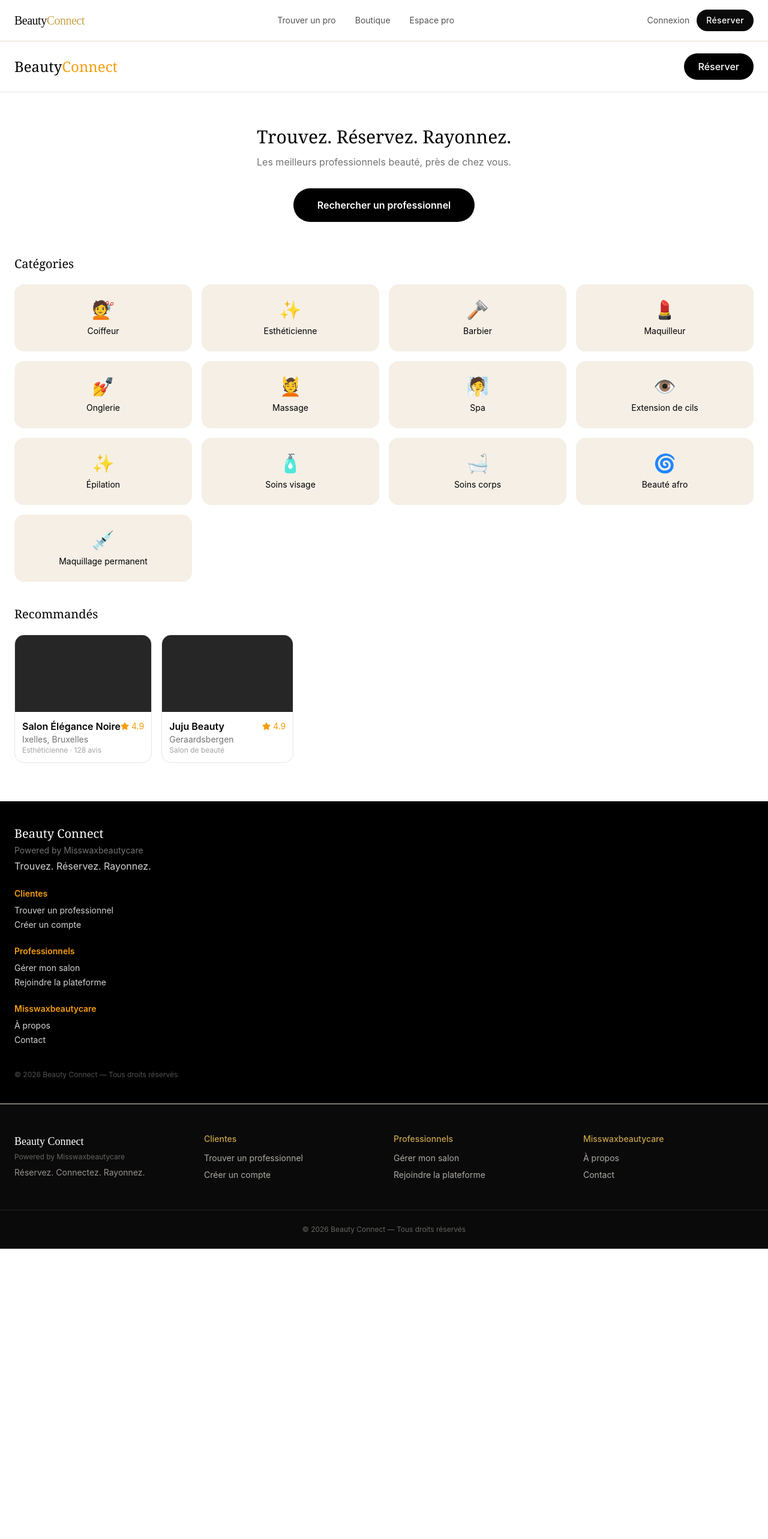
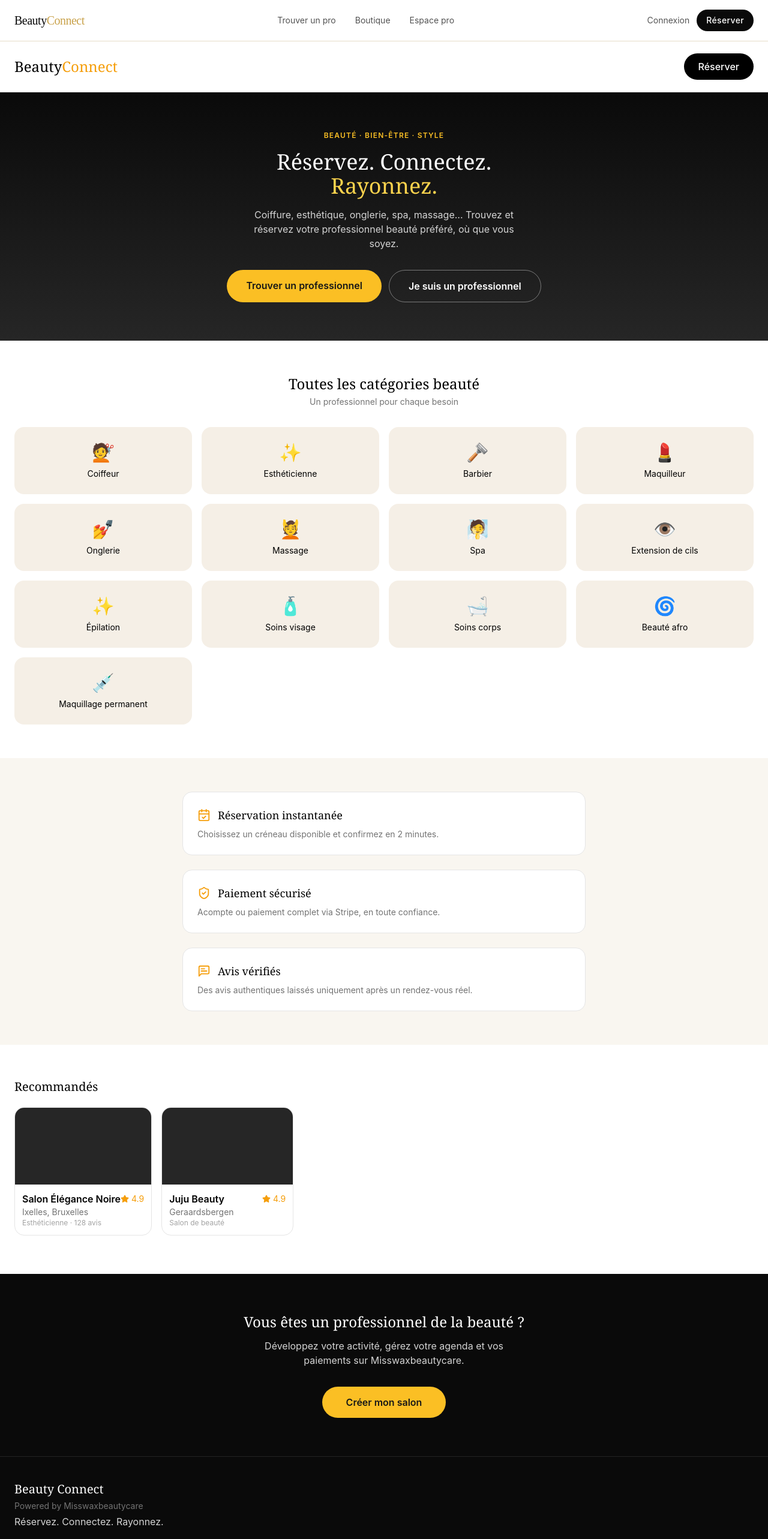
Before and after one commit to Misswaxbeautycare/beautyconnect, a Next.js app: page / in a window 1280 px wide. Shown: the top 2566 px of the page at 60% size. Before the commit the page ends 2082 px from the top, so only its background shows below. Built offline with nearby package versions, Linux system fonts and the light colour scheme.

Commit message:
Update page.tsx

```diff
--- a/app/page.tsx
+++ b/app/page.tsx
@@ -1,5 +1,5 @@
 import Link from "next/link";
-import { Star } from "lucide-react";
+import { Star, CalendarCheck, ShieldCheck, MessageSquareText } from "lucide-react";
 
 const categories = [
   { name: "Coiffeur", icon: "💇" },
@@ -32,22 +32,43 @@ export default function HomePage() {
         </Link>
       </header>
 
-      <section className="px-6 py-14 text-center">
-        <h1 className="text-3xl font-serif mb-3">Trouvez. Réservez. Rayonnez.</h1>
-        <p className="text-neutral-500 mb-8">
-          Les meilleurs professionnels beauté, près de chez vous.
+      <section className="px-6 py-16 text-center bg-gradient-to-b from-neutral-950 to-neutral-800 text-white">
+        <p className="tracking-widest text-amber-400 text-xs font-semibold mb-4">
+          BEAUTÉ · BIEN-ÊTRE · STYLE
         </p>
+        <h1 className="text-3xl md:text-4xl font-serif mb-4 leading-tight">
+          Réservez. Connectez.
+          <br />
+          <span className="text-amber-300">Rayonnez.</span>
+        </h1>
+        <p className="text-neutral-300 mb-8 max-w-md mx-auto">
+          Coiffure, esthétique, onglerie, spa, massage... Trouvez et réservez
+          votre professionnel beauté préféré, où que vous soyez.
+        </p>
+        <div className="flex flex-col sm:flex-row gap-3 justify-center">
           <Link
             href="/recherche"
-          className="inline-block rounded-full bg-black text-white px-10 py-4 font-semibold hover:bg-neutral-800 transition"
+            className="rounded-full bg-amber-400 text-neutral-900 px-8 py-3.5 font-semibold hover:bg-amber-300 transition"
           >
-          Rechercher un professionnel
+            Trouver un professionnel
           </Link>
+          <Link
+            href="/pro/inscription"
+            className="rounded-full border border-white/40 text-white px-8 py-3.5 font-semibold hover:bg-white/10 transition"
+          >
+            Je suis un professionnel
+          </Link>
+        </div>
       </section>
 
-      <section className="px-6 pb-10">
-        <h2 className="text-xl font-serif mb-5">Catégories</h2>
-        <div className="grid grid-cols-4 gap-4">
+      <section className="px-6 py-14">
+        <h2 className="text-2xl font-serif text-center mb-1">
+          Toutes les catégories beauté
+        </h2>
+        <p className="text-neutral-500 text-center text-sm mb-8">
+          Un professionnel pour chaque besoin
+        </p>
+        <div className="grid grid-cols-3 sm:grid-cols-4 gap-4">
           {categories.map((cat) => (
             <Link
               key={cat.name}
@@ -61,7 +82,27 @@ export default function HomePage() {
         </div>
       </section>
 
-      <section className="px-6 pb-14">
+      <section className="px-6 py-14 bg-[#F9F6F0]">
+        <div className="grid gap-6 max-w-2xl mx-auto">
+          <FeatureCard
+            icon={<CalendarCheck size={22} />}
+            title="Réservation instantanée"
+            description="Choisissez un créneau disponible et confirmez en 2 minutes."
+          />
+          <FeatureCard
+            icon={<ShieldCheck size={22} />}
+            title="Paiement sécurisé"
+            description="Acompte ou paiement complet via Stripe, en toute confiance."
+          />
+          <FeatureCard
+            icon={<MessageSquareText size={22} />}
+            title="Avis vérifiés"
+            description="Des avis authentiques laissés uniquement après un rendez-vous réel."
+          />
+        </div>
+      </section>
+
+      <section className="px-6 py-14">
         <h2 className="text-xl font-serif mb-5">Recommandés</h2>
         <div className="flex gap-4 overflow-x-auto pb-2">
           <RecommandedCardPlaceholder
@@ -79,10 +120,27 @@ export default function HomePage() {
         </div>
       </section>
 
-      <footer className="bg-black text-neutral-300 px-6 py-10">
+      <footer className="bg-neutral-950 text-neutral-300">
+        <div className="px-6 py-16 text-center border-b border-white/10">
+          <h2 className="text-2xl font-serif mb-3 text-white">
+            Vous êtes un professionnel de la beauté ?
+          </h2>
+          <p className="text-neutral-300 mb-8 max-w-md mx-auto">
+            Développez votre activité, gérez votre agenda et vos paiements sur
+            Misswaxbeautycare.
+          </p>
+          <Link
+            href="/pro/inscription"
+            className="inline-block rounded-full bg-amber-400 text-neutral-900 px-10 py-3.5 font-semibold hover:bg-amber-300 transition"
+          >
+            Créer mon salon
+          </Link>
+        </div>
+
+        <div className="px-6 py-10">
           <h3 className="text-white text-xl font-serif mb-1">Beauty Connect</h3>
           <p className="text-neutral-500 text-sm mb-1">Powered by Misswaxbeautycare</p>
-        <p className="mb-6">Trouvez. Réservez. Rayonnez.</p>
+          <p className="mb-6">Réservez. Connectez. Rayonnez.</p>
 
           <div className="grid grid-cols-1 gap-6 text-sm">
             <div>
@@ -105,8 +163,29 @@ export default function HomePage() {
           <p className="text-neutral-600 text-xs mt-10">
             © 2026 Beauty Connect — Tous droits réservés
           </p>
+        </div>
       </footer>
     </main>
+  );
+}
+
+function FeatureCard({
+  icon,
+  title,
+  description,
+}: {
+  icon: React.ReactNode;
+  title: string;
+  description: string;
+}) {
+  return (
+    <div className="rounded-2xl bg-white border border-neutral-200 p-6">
+      <div className="flex items-center gap-3 mb-2">
+        <span className="text-amber-500">{icon}</span>
+        <h3 className="font-serif text-lg">{title}</h3>
+      </div>
+      <p className="text-neutral-500 text-sm">{description}</p>
+    </div>
   );
 }
 
```
Lines whose indentation alone changed are shown as unchanged.
